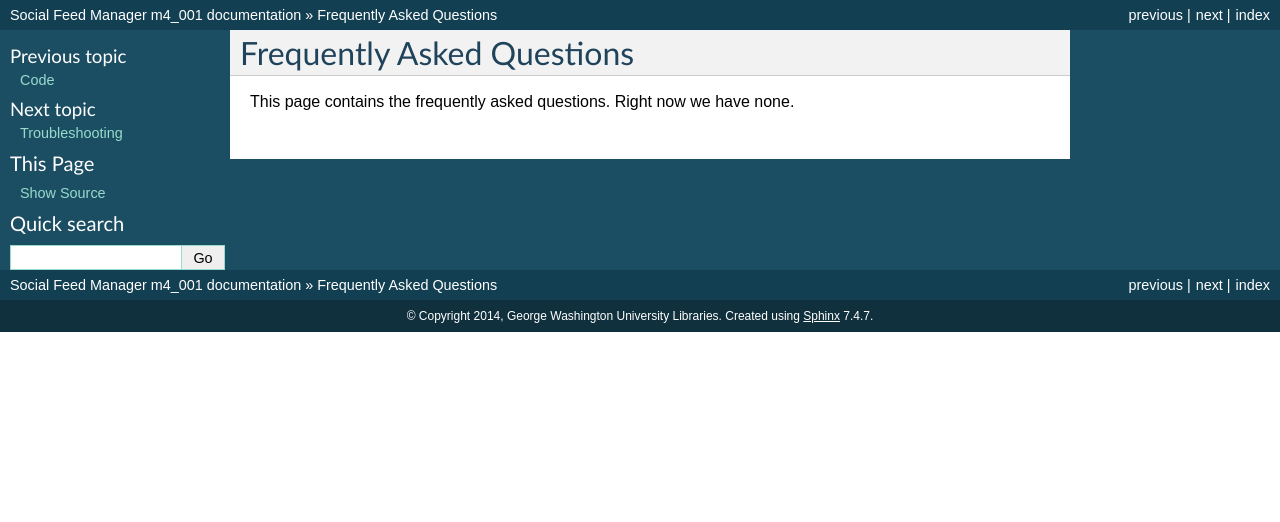
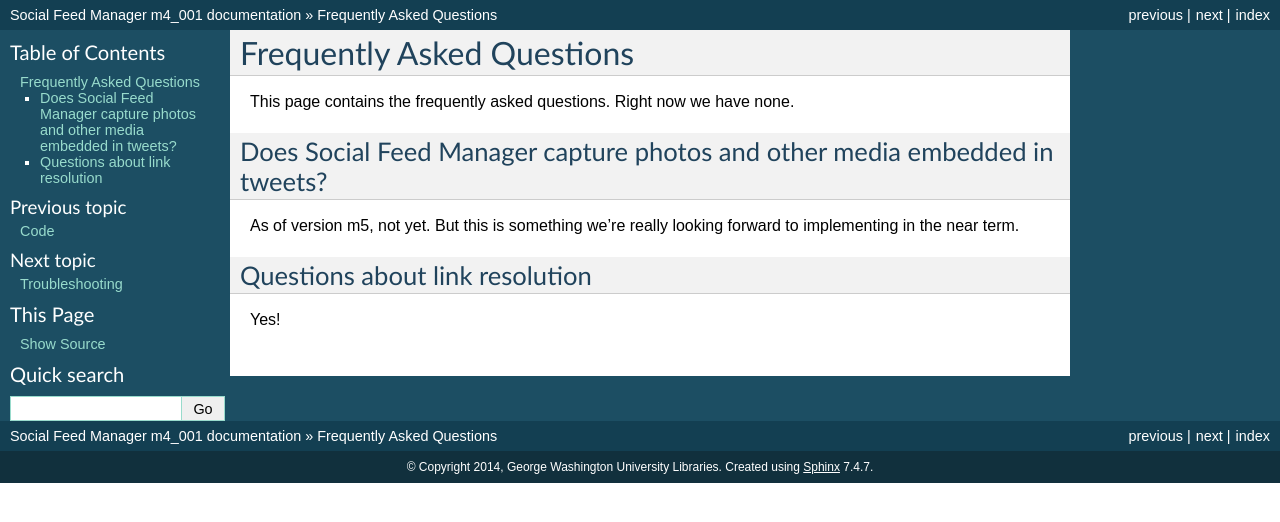
Before and after one commit to gwu-libraries/social-feed-manager, a Sphinx documentation site: the page built from docs/faq.rst, in a window 1280 px wide. Shown: the top 522 px of the page. Built offline with Sphinx 7.4.7, drawn with Linux system fonts in a browser that asks for light colours.

Commit message:
Initial pre-draft

```diff
--- a/docs/faq.rst
+++ b/docs/faq.rst
@@ -4,3 +4,15 @@
 ==========================
 
 This page contains the frequently asked questions.  Right now we have none.
+
+Does Social Feed Manager capture photos and other media embedded in tweets?
+---------------------------------------------------------------------------
+
+As of version m5, not yet.  But this is something we're really looking forward
+to implementing in the near term.
+
+
+Questions about link resolution
+-------------------------------
+
+Yes!
```
